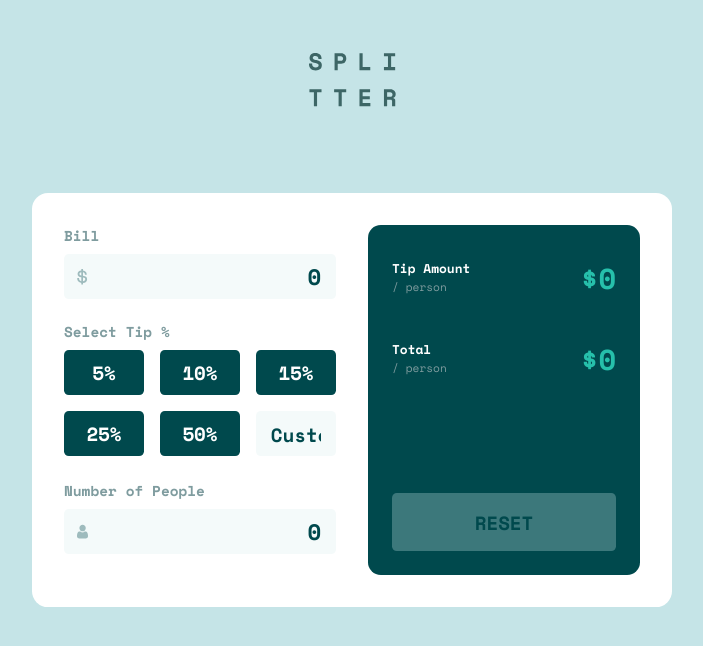
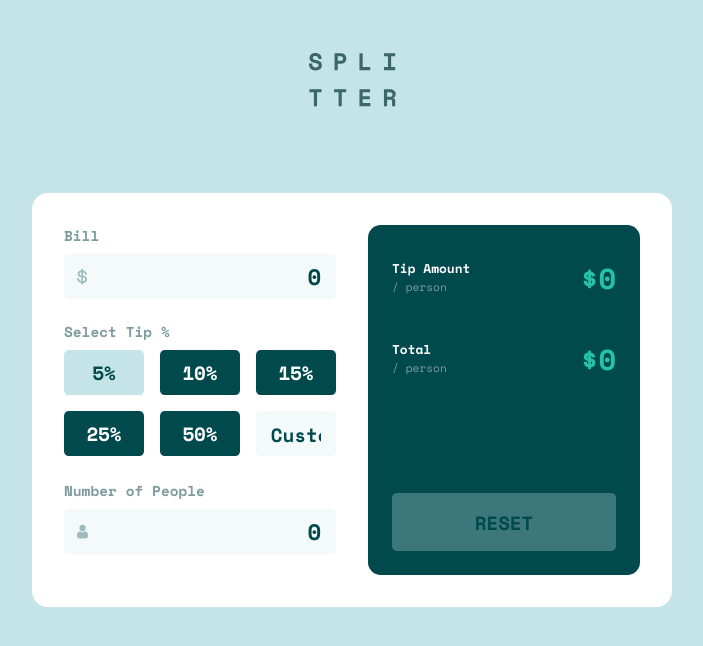
Before and after one commit to tonytangdev/fm-calculator-app, a Next.js app: page / in a window 1280 px wide. In both pictures the pointer is over the button "5%". Shown: the top 646 px of the page, without its empty margins (288-991 px from the left). Built offline with nearby package versions, Linux system fonts and the light colour scheme.

Commit message:
button hover state

```diff
--- a/styles/Button.module.css
+++ b/styles/Button.module.css
@@ -9,7 +9,7 @@
     width: 100%;
 }
 
-.button:active {
+.button:hover {
     background-color: var(--light-grayish-cyan);
     color: var(--very-dark-cyan);
 }
```
